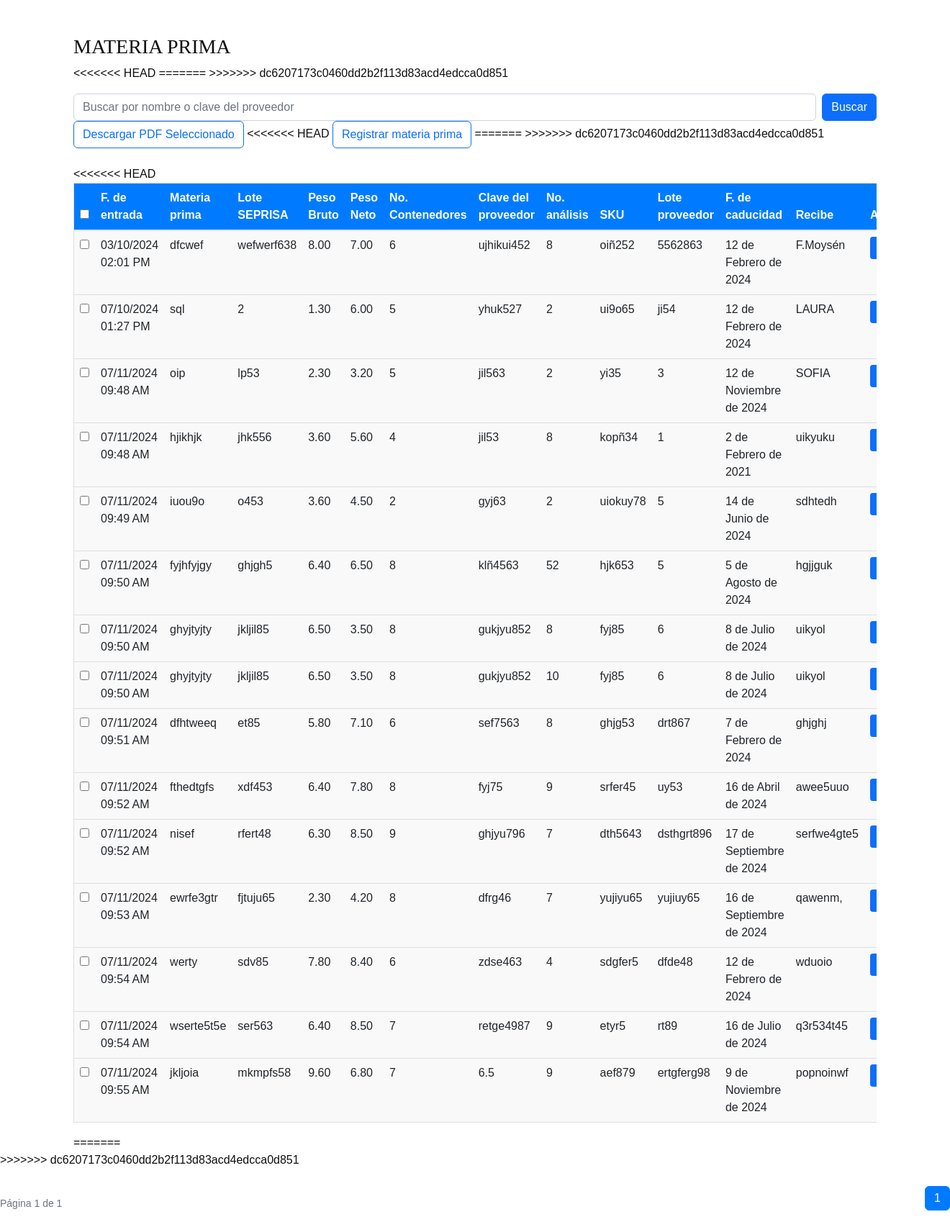
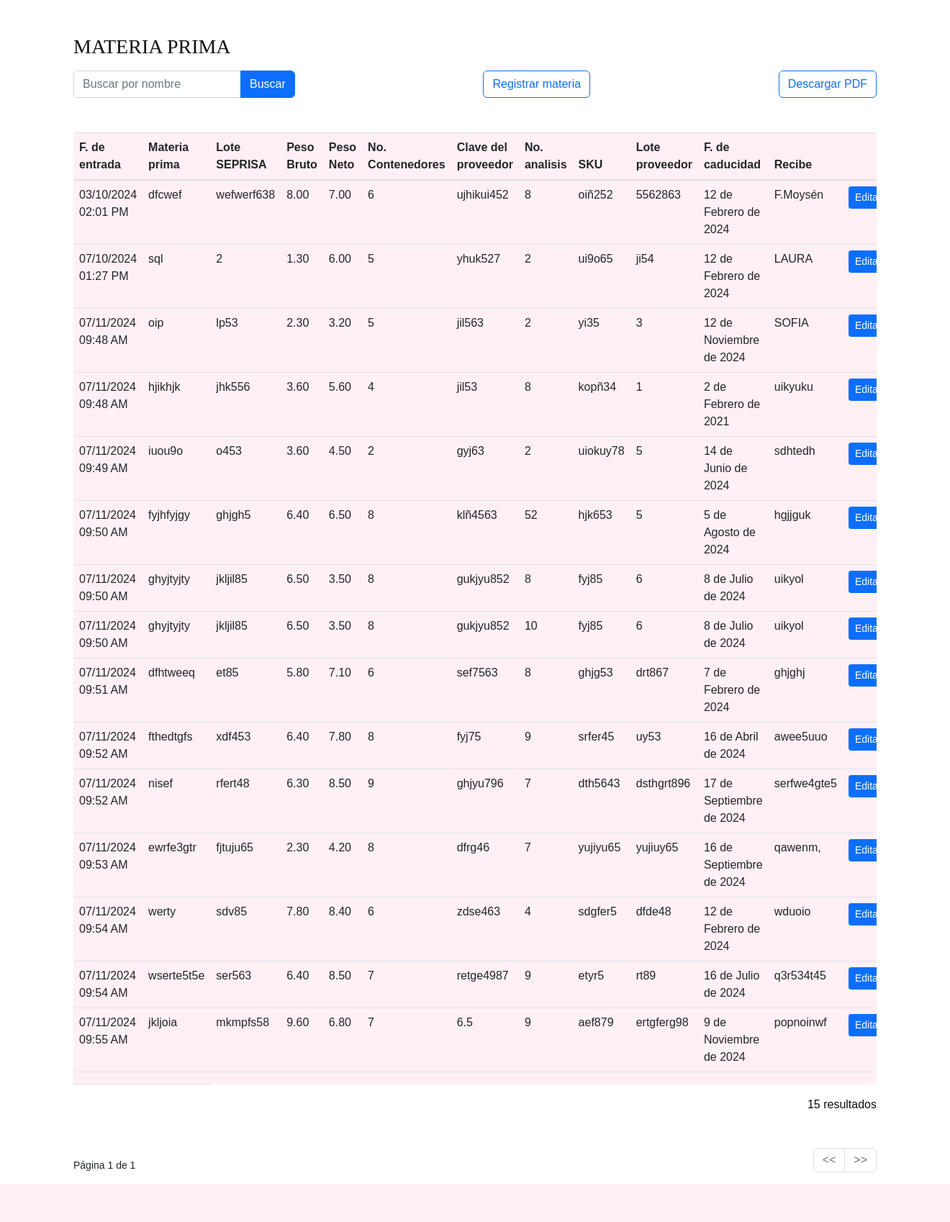
Before and after one commit to ServidorSeprisa/sistemaseprisa, a Django app: page /formatorecepcionmateriaprima/ in a window 1320 px wide. Shown: the part 115-1813 px from the top of the page at 72% size. After the commit the page ends 1760 px from the top, so only its background shows below. Run offline with Django 5.2, Linux system fonts and the light colour scheme; data comes from the database, SQL or seed files in the repository; some libraries are stand-ins or nearby versions.

Commit message:
Actualizacion Segunda Vez

```diff
--- a/contacts/templates/contacts/formato_recepcion_materia_prima.html
+++ b/contacts/templates/contacts/formato_recepcion_materia_prima.html
@@ -1,190 +1,78 @@
 {% extends 'contacts/menuprueba3.html' %}
+
 {% load static %}
+
 {% block content %}
 <style>
-    .table {
-        background-color: #f9f9f9;
-        border: 1px solid #ddd;
+    .body{
+        background-color:#D8BFD8;
     }
+    .contact_section{
+        background-color:#ADD8E6;
+    }
+    .table{
+        background:#FFF0F5;
+    }
+</style>
+<div class="container">
+    <div class = "mt-5">
+        <h3> MATERIA PRIMA </h3>
 
-    .table thead {
-        background-color: #007bff;
-        color: white;
-    }
+        <div class="mt-3 d-flex justify-content-between">
 
-    .table-hover tbody tr:hover {
-        background-color: #f1f1f1;
-    }
-    /* Table style */
-    .table-container th.asc:after {
-        content: '\0000a0\0025b2';
-        float: right;
-    }
+            <form action="" style="max-width: 450px;">
+                <div class="input-group">
+                    <input type="text" class="form-control" placeholder="Buscar por nombre" name="q" value="{{ request.GET.q }}">
+                    <button class="btn btn-primary">
+                        Buscar
+                    </button>
+                </div>
+            </form>
 
-    .table-container th.desc:after {
-        content: '\0000a0\0025bc';
-        float: right;
-    }
-
-    .table-container table td:nth-child(1) {
-        width: 5%;
-    }
-
-    .table-container table td:nth-child(2) {
-        width: 20%;
-    }
-
-    .table-container table td:nth-child(3) {
-        width: 50%;
-    }
-
-    /* Progress bar */
-    .progress {
-        height: 4px;
-        width: 100%;
-        border-radius: 2px;
-        background-clip: padding-box;
-        overflow: hidden;
-        position: relative;
-    }
-
-    .progress {
-        opacity: 0;
-    }
-
-    .htmx-request .progress {
-        opacity: 1;
-    }
-    .htmx-request.progress {
-        opacity: 1;
-    }
-
-    .progress .indeterminate {
-        background-color: blue;
-    }
-
-    .progress .indeterminate:before {
-        content: '';
-        position: absolute;
-        background-color: inherit;
-        top: 0;
-        left: 0;
-        bottom: 0;
-        will-change: left, right;
-        -webkit-animation: indeterminate 2.1s cubic-bezier(0.65, 0.815, 0.735, 0.395) infinite;
-        animation: indeterminate 2.1s cubic-bezier(0.65, 0.815, 0.735, 0.395) infinite;
-    }
-    .progress .indeterminate:after {
-        content: '';
-        position: absolute;
-        background-color: inherit;
-        top: 0;
-        left: 0;
-        bottom: 0;
-        will-change: left, right;
-        -webkit-animation: indeterminate-short 2.1s cubic-bezier(0.165, 0.84, 0.44, 1) infinite;
-        animation: indeterminate-short 2.1s cubic-bezier(0.165, 0.84, 0.44, 1) infinite;
-        -webkit-animation-delay: 1.15s;
-        animation-delay: 1.15s;
-    }
-
-    @keyframes indeterminate {
-        0% {
-            left: -35%;
-            right: 100%;
-        }
-        60% {
-            left: 100%;
-            right: -90%;
-        }
-        100% {
-            left: 100%;
-            right: -90%;
-        }
-    }
-
-    @keyframes indeterminate-short {
-        0% {
-            left: -200%;
-            right: 100%;
-        }
-        60% {
-            left: 107%;
-            right: -8%;
-        }
-        100% {
-            left: 107%;
-            right: -8%;
-        }
-}
-
-
-</style>
-<div class="container mt-5">
-    <h3>MATERIA PRIMA</h3>
-
-<<<<<<< HEAD
-    <!-- Formulario de búsqueda -->
-=======
->>>>>>> dc6207173c0460dd2b2f113d83acd4edcca0d851
-    <form method="get" class="mt-3 d-flex justify-content-between">
-        <input type="text" name="q" class="form-control" placeholder="Buscar por nombre o clave del proveedor" value="{{ request.GET.q }}">
-        <button type="submit" class="btn btn-primary ms-2">Buscar</button>
-    </form>
-    <button id="download-pdf" class="btn btn-outline-primary">
-        Descargar PDF Seleccionado
-    </button>
-<<<<<<< HEAD
             <a href="{% url 'formatorecepcionmateriaprima_new' %}" class="btn btn-outline-primary">
-        Registrar materia prima
+                Registrar materia
             </a>
 
+            <a href="{% url 'export_formato_recepcion_msteria_prima_pdf' %}" class="btn btn-outline-primary">
+                Descargar PDF
+            </a>
+        </div>
+    </div>
 
-    <!-- Tabla de datos -->
-=======
-
->>>>>>> dc6207173c0460dd2b2f113d83acd4edcca0d851
-    <div class="table-responsive mt-4">
-        <table class="table table-hover">
+    <div class="table-responsive">
+        <table class="mt-5 table table-hover">
             <thead>
                 <tr>
-                    <th><input type="checkbox" id="select-all" /></th> <!-- Checkbox para seleccionar todos -->
                     <th>F. de entrada</th>
                     <th>Materia prima</th>
                     <th>Lote SEPRISA</th>
-                    <!-- Otras columnas -->
                     <th>Peso Bruto</th>
                     <th>Peso Neto</th>
                     <th>No. Contenedores</th>
                     <th>Clave del proveedor</th>
-                    <th>No. análisis</th>
+                    <th>No. analisis</th>
                     <th>SKU</th>
                     <th>Lote proveedor</th>
                     <th>F. de caducidad</th>
                     <th>Recibe</th>
-                    <th>Acciones</th>
                     <th></th>
                 </tr>
             </thead>
             <tbody>
                 {% for FormatoRecepcionMateriaPrima in object_list %}
                 <tr>
-                    <td>
-                        <input type="checkbox" class="select-row" value="{{ FormatoRecepcionMateriaPrima.pk }}" />
-                    </td>
-                    <td>{{ FormatoRecepcionMateriaPrima.fechaentrada|date:'d/m/Y h:i A' }}</td>
+                    <td>{{ FormatoRecepcionMateriaPrima.fechaentrada|date:'d/m/Y h:i A'}}</td>
                     <td>{{ FormatoRecepcionMateriaPrima.materiaprima|default:'-' }}</td>
                     <td>{{ FormatoRecepcionMateriaPrima.loteseprisa|default:'-' }}</td>
-                    <!-- Otras columnas -->
-                    <td>{{ FormatoRecepcionMateriaPrima.pesobruto|default:"-" }}</td>
-                    <td>{{ FormatoRecepcionMateriaPrima.pesoneto|default:"-" }}</td>
-                    <td>{{ FormatoRecepcionMateriaPrima.nocontenedores|default:"-" }}</td>
-                    <td>{{ FormatoRecepcionMateriaPrima.claveproveedor|default:"-" }}</td>
-                    <td>{{ FormatoRecepcionMateriaPrima.noanalisis|default:"-" }}</td>
-                    <td>{{ FormatoRecepcionMateriaPrima.sku|default:"-" }}</td>
-                    <td>{{ FormatoRecepcionMateriaPrima.noloteproveedor|default:"-" }}</td>
-                    <td>{{ FormatoRecepcionMateriaPrima.fechacaducidad|default:"-" }}</td>
-                    <td>{{ FormatoRecepcionMateriaPrima.recibe|default:"-" }}</td>
+                    <td>{{ FormatoRecepcionMateriaPrima.pesobruto|default:'-' }}</td>
+                    <td>{{ FormatoRecepcionMateriaPrima.pesoneto|default:'-' }}</td>
+                    <td>{{ FormatoRecepcionMateriaPrima.nocontenedores|default:'-' }}</td>
+                    <td>{{ FormatoRecepcionMateriaPrima.claveproveedor|default:'-' }}</td>
+                    <td>{{ FormatoRecepcionMateriaPrima.noanalisis|default:'-' }}</td>
+                    <td>{{ FormatoRecepcionMateriaPrima.sku|default:'-' }}</td>
+                    <td>{{ FormatoRecepcionMateriaPrima.noloteproveedor|default:'-' }}</td>
+                    <td>{{ FormatoRecepcionMateriaPrima.fechacaducidad|default:'-' }}</td>
+                    <td>{{ FormatoRecepcionMateriaPrima.recibe|default:'-' }}</td>
 
                     <td>
                         <div class="btn-group btn-group-sm">
@@ -193,138 +81,73 @@
                         </div>
                     </td>
                 </tr>
+                <div></div>
                 {% endfor %}
+                <tr><td> </td><td> </td></tr>
             </tbody>
-<<<<<<< HEAD
 
-            {% comment %} <thead>
-                <tr>
-                    <th>F. de entrada</th>
-                    <th>Materia prima</th>
-                    <th>Lote SEPRISA</th>
-                    <th>Peso Bruto</th>
-                    <th>Peso Neto</th>
-                    <th>No. Contenedores</th>
-                    <th>Clave del proveedor</th>
-                    <th>No. análisis</th>
-                    <th>SKU</th>
-                    <th>Lote proveedor</th>
-                    <th>F. de caducidad</th>
-                    <th>Recibe</th>
-                    <th>Acciones</th>
-                </tr>
-            </thead>
-            <tbody>
-                {% for item in object_list %}
-                <tr>
-                    <td>{{ item.fechaentrada|date:"d/m/Y h:i A" }}</td>
-                    <td>{{ item.materiaprima|default:"-" }}</td>
-                    <td>{{ item.loteseprisa|default:"-" }}</td>
-                    <td>{{ item.pesobruto|default:"-" }}</td>
-                    <td>{{ item.pesoneto|default:"-" }}</td>
-                    <td>{{ item.nocontenedores|default:"-" }}</td>
-                    <td>{{ item.claveproveedor|default:"-" }}</td>
-                    <td>{{ item.noanalisis|default:"-" }}</td>
-                    <td>{{ item.sku|default:"-" }}</td>
-                    <td>{{ item.noloteproveedor|default:"-" }}</td>
-                    <td>{{ item.fechacaducidad|default:"-" }}</td>
-                    <td>{{ item.recibe|default:"-" }}</td>
-                    <td>
-                        <a href="{% url 'formatorecepcionmateriaprima_edit' item.pk %}" class="btn btn-sm btn-primary">Editar</a>
-                        <a href="{% url 'formatorecepcionmateriaprima_delete' item.pk %}" class="btn btn-sm btn-danger">Eliminar</a>
-                    </td>
-                </tr>
-                {% empty %}
-                <tr>
-                    <td colspan="13" class="text-center">No se encontraron resultados.</td>
-                </tr>
-                {% endfor %} {% endcomment %}
-
-            </tbody>
         </table>
     </div>
 
-    <!-- Paginación -->
-=======
-        </table>
+    <div class="text-end mb-5">
+        {{ page_obj.paginator.count }} resultado{{ page_obj.paginator.count|pluralize }}
     </div>
 
->>>>>>> dc6207173c0460dd2b2f113d83acd4edcca0d851
-    <div class="d-flex justify-content-between align-items-center mt-4">
-        <small class="text-muted">
+    <div class="d-flex justify-content-between align-items-center">
+        <small class="d-none d-sm-inline-block text-body">
             Página {{ page_obj.number }} de {{ page_obj.paginator.num_pages }}
         </small>
 
-        <nav aria-label="Paginación">
-            <ul class="pagination">
+        <nav aria-label="Page navigation">
+            <ul class="pagination justify-content-center">
                 {% if page_obj.has_previous %}
                     <li class="page-item">
-                    <a class="page-link" href="?q={{ request.GET.q }}&page={{ page_obj.previous_page_number }}">Anterior</a>
+                        <a class="page-link" href="{% url 'formato_recepcion_materia_prima' %}?page={{ page_obj.previous_page_number }}"
+                           aria-label="Anterior">
+                            <span aria-hidden="true">
+                                <<
+                            </span>
+                        </a>
+                    </li>
+                {% else %}
+                    <li class="page-item disabled">
+                        <a class="page-link" href="#" aria-label="Anterior">
+                            <span aria-hidden="true">
+                                <<
+                            </span>
+                        </a>
                     </li>
                 {% endif %}
 
-                {% for page in page_obj.paginator.page_range %}
-                <li class="page-item {% if page == page_obj.number %}active{% endif %}">
-                    <a class="page-link" href="?q={{ request.GET.q }}&page={{ page }}">{{ page }}</a>
+                {% for page in page_obj.adjusted_elided_pages %}
+                    <li class="page-item {% if page_obj.number == page %}active{% endif %}">
+                        <a class="page-link" href="{% url 'formato_recepcion_materia_prima' %}?page={{ page }}">
+                            {{ page }}
+                        </a>
                     </li>
                 {% endfor %}
 
                 {% if page_obj.has_next %}
                     <li class="page-item">
-                    <a class="page-link" href="?q={{ request.GET.q }}&page={{ page_obj.next_page_number }}">Siguiente</a>
+                        <a class="page-link" href="{% url 'formato_recepcion_materia_prima' %}?page={{ page_obj.next_page_number }}"
+                           aria-label="Siguiente">
+                            <span aria-hidden="true">
+                                >>
+                            </span>
+                        </a>
+                    </li>
+                {% else %}
+                    <li class="page-item disabled">
+                        <a class="page-link" href="#" aria-label="Siguiente">
+                            <span aria-hidden="true">
+                                >>
+                            </span>
+                        </a>
                     </li>
                 {% endif %}
             </ul>
         </nav>
     </div>
+
 </div>
-
-<script>
-    document.getElementById('select-all').addEventListener('change', function() {
-        const checkboxes = document.querySelectorAll('.select-row');
-        checkboxes.forEach(checkbox => checkbox.checked = this.checked);
-    });
-
-    document.getElementById('download-pdf').addEventListener('click', function() {
-        const selected = Array.from(document.querySelectorAll('.select-row:checked'))
-                              .map(cb => cb.value);
-
-        if (selected.length === 0) {
-            alert("Por favor selecciona al menos una fila para descargar.");
-            return;
-        }
-
-        fetch('{% url "export_formato_recepcion_msteria_prima_pdf" %}', {
-            method: 'POST',
-            headers: {
-                'Content-Type': 'application/json',
-                'X-CSRFToken': '{{ csrf_token }}'
-            },
-            body: JSON.stringify({ ids: selected })
-        })
-        .then(response => {
-            if (response.ok) {
-                return response.blob();
-            } else {
-                throw new Error("Error al generar el PDF.");
-            }
-        })
-        .then(blob => {
-            const url = window.URL.createObjectURL(blob);
-            const a = document.createElement('a');
-            a.href = url;
-            a.download = 'materia_prima_seleccionada.pdf';
-            a.click();
-            window.URL.revokeObjectURL(url);
-        })
-        .catch(error => alert(error.message));
-    });
-
-</script>
-
-{% endblock %}
-<<<<<<< HEAD
-
-
-=======
->>>>>>> dc6207173c0460dd2b2f113d83acd4edcca0d851
+{% endblock content %}
```
Also changed, not shown: contacts/templates/contacts/menu.html (+2 -20 lines). Lines whose indentation alone changed are shown as unchanged.
